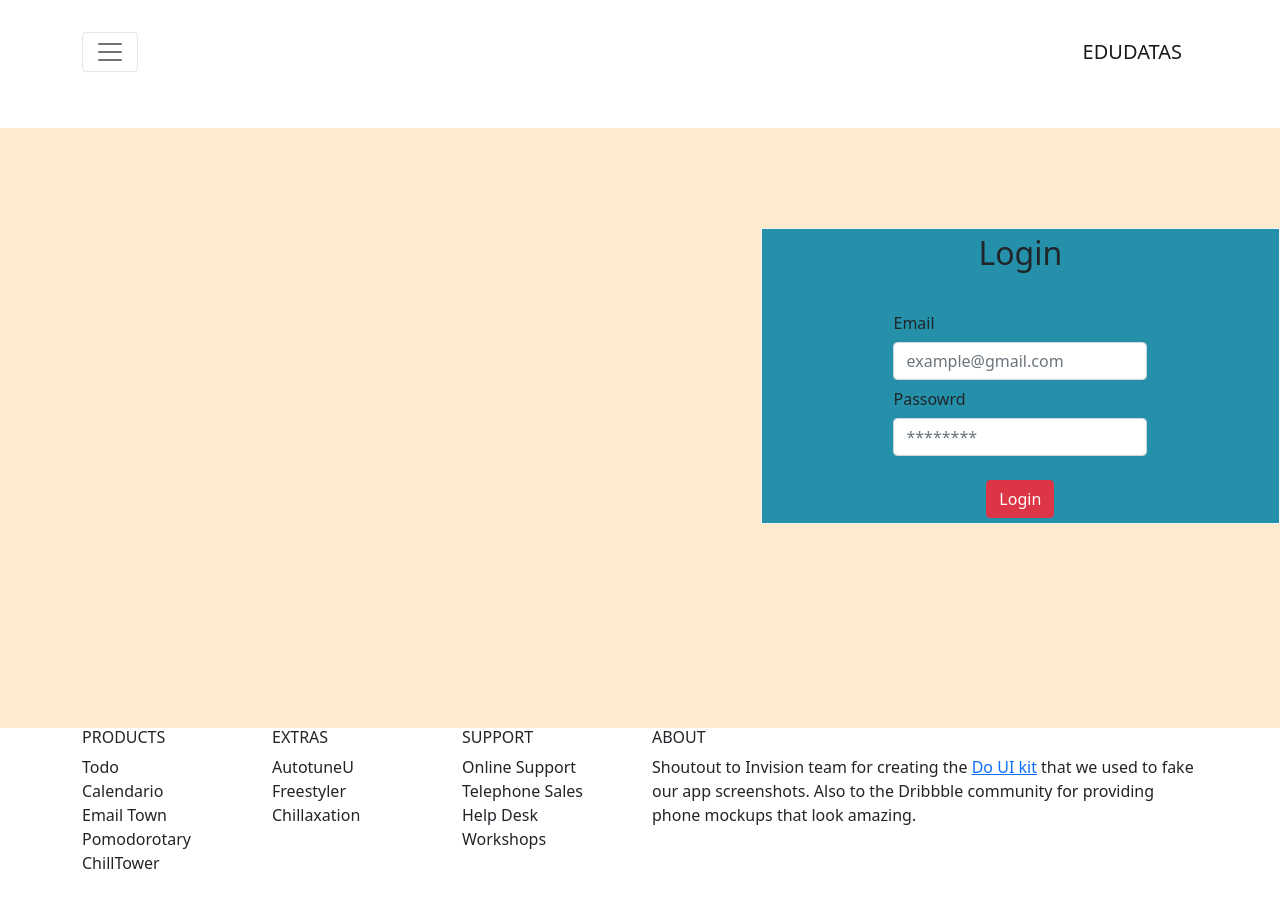
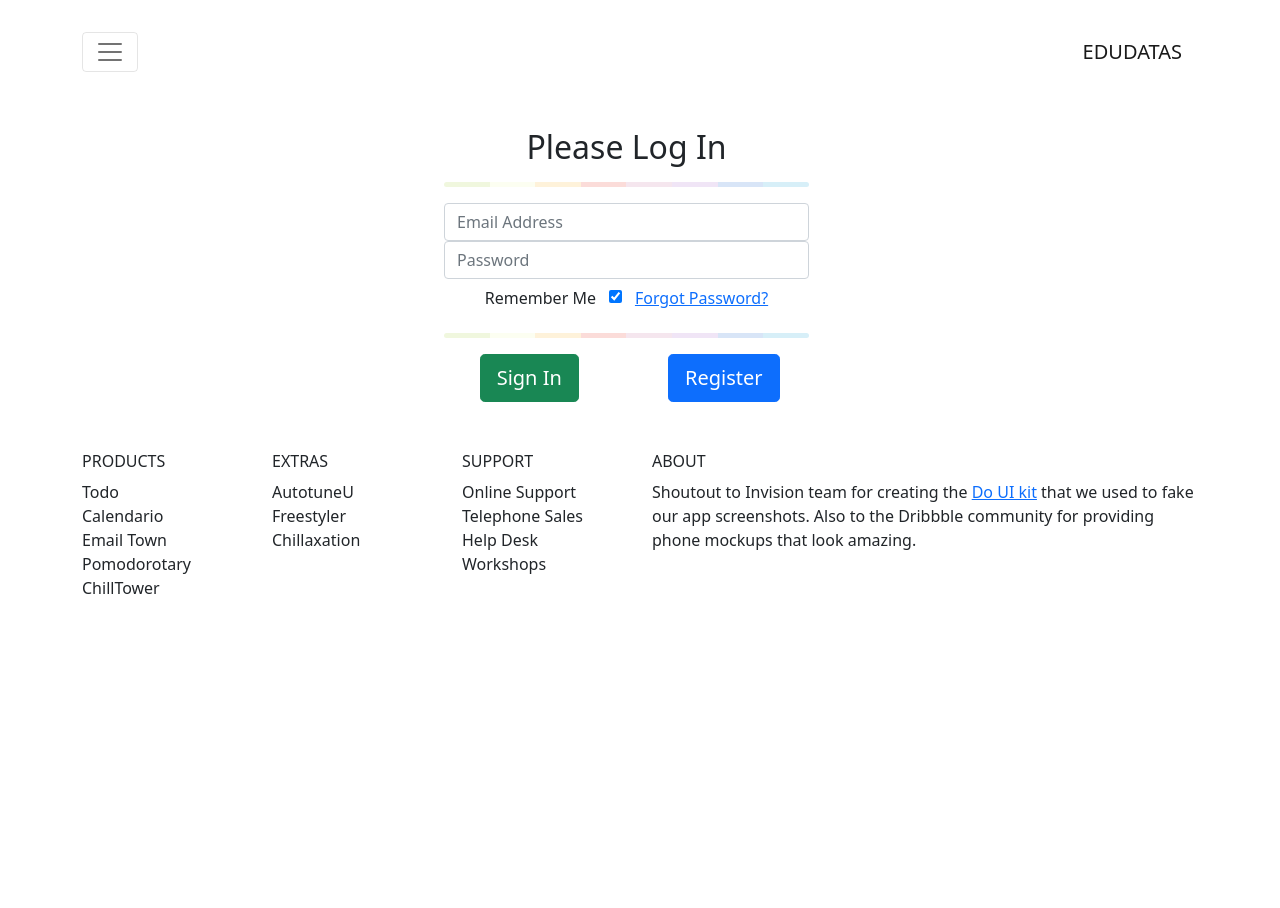
Before and after one commit to Paranav/tutor-on-click, an Angular app: page /login in a window 1280 px wide. Shown: the top 908 px of the page. After the commit the page ends 800 px from the top, so only its background shows below. Built offline with nearby package versions, Linux system fonts and the light colour scheme.

Commit message:
changed login page

```diff
--- a/src/app/login/login.component.css
+++ b/src/app/login/login.component.css
@@ -5,3 +5,13 @@
     margin-top: 100px;
     padding: 5px;
 }
+.colorgraph {
+    height: 5px;
+    border-top: 0;
+    background: #c4e17f;
+    border-radius: 5px;
+    background-image: -webkit-linear-gradient(left, #c4e17f, #c4e17f 12.5%, #f7fdca 12.5%, #f7fdca 25%, #fecf71 25%, #fecf71 37.5%, #f0776c 37.5%, #f0776c 50%, #db9dbe 50%, #db9dbe 62.5%, #c49cde 62.5%, #c49cde 75%, #669ae1 75%, #669ae1 87.5%, #62c2e4 87.5%, #62c2e4);
+    background-image: -moz-linear-gradient(left, #c4e17f, #c4e17f 12.5%, #f7fdca 12.5%, #f7fdca 25%, #fecf71 25%, #fecf71 37.5%, #f0776c 37.5%, #f0776c 50%, #db9dbe 50%, #db9dbe 62.5%, #c49cde 62.5%, #c49cde 75%, #669ae1 75%, #669ae1 87.5%, #62c2e4 87.5%, #62c2e4);
+    background-image: -o-linear-gradient(left, #c4e17f, #c4e17f 12.5%, #f7fdca 12.5%, #f7fdca 25%, #fecf71 25%, #fecf71 37.5%, #f0776c 37.5%, #f0776c 50%, #db9dbe 50%, #db9dbe 62.5%, #c49cde 62.5%, #c49cde 75%, #669ae1 75%, #669ae1 87.5%, #62c2e4 87.5%, #62c2e4);
+    background-image: linear-gradient(to right, #c4e17f, #c4e17f 12.5%, #f7fdca 12.5%, #f7fdca 25%, #fecf71 25%, #fecf71 37.5%, #f0776c 37.5%, #f0776c 50%, #db9dbe 50%, #db9dbe 62.5%, #c49cde 62.5%, #c49cde 75%, #669ae1 75%, #669ae1 87.5%, #62c2e4 87.5%, #62c2e4);
+  }
--- a/src/app/login/login.component.html
+++ b/src/app/login/login.component.html
@@ -1,12 +1,12 @@
 <app-nav-bar></app-nav-bar>
-<div style="background-color: blanchedalmond; height: 600px;">
+<!-- <div style="background-color: blanchedalmond; height: 600px;">
 <div class="row mb-3" >
     <div class="col-md-7"></div>
-    <div class="col-md-5 col-md-offset-5">
+    <div class="col-md-5 col-md-offset-5"> -->
 
         <!-- loginForm -->
 
-        <div class="box">
+        <!-- <div class="box">
             <div class="container">
                 <div class="row">
                     <div style="text-align: center;">
@@ -32,16 +32,52 @@
                 </div>
                 <span *ngIf="loginErrorMessage" style="color: rgb(255, 81, 81); font-weight: bold;">Invalid email or password</span>
                 <br>
-                <div style="text-align: center;">
+                <div style="text-align: center;"> -->
                     <!-- <div class="col-sm-3 col-offset-3"> -->
-                        <input type="submit" value="Login" class="btn btn-danger">
+                        <!-- <input type="submit" value="Login" class="btn btn-danger"> -->
                     <!-- </div> -->
-                </div>
+                <!-- </div>
             </form>
         </div>
     </div>
 </div>
-</div>
+</div> -->
+
+<div class="container text-center">
+
+    <div class="row" style="margin-top:20px;margin-bottom: 50px;margin-left: 350px;">
+        <div class="col-xs-12 col-sm-8 col-md-6 col-sm-offset-2 col-md-offset-3">
+            <form role="form" #loginForm="ngForm" (ngSubmit)="onSubmit(loginForm)">
+                <fieldset>
+                    <h2>Please Log In</h2>
+                    <hr class="colorgraph">
+                    <div class="form-group">
+                        <input type="email" name="email" id="email" class="form-control input-lg" placeholder="Email Address">
+                    </div>
+                    <div class="form-group">
+                        <input type="password" name="password" id="password" class="form-control input-lg" placeholder="Password">
+                    </div>
+                    <span *ngIf="loginErrorMessage" style="color: rgb(255, 81, 81); font-weight: bold;">Invalid email or password</span>
+                    <span class="button-checkbox">
+                        <button type="button" class="btn" data-color="info">Remember Me</button>
+                        <input type="checkbox" name="remember_me" id="remember_me" checked="checked" class="hidden">
+                        <a href="" class="btn btn-link pull-right">Forgot Password?</a>
+                    </span>
+                    <hr class="colorgraph">
+                    <div class="row">
+                        <div class="col-xs-6 col-sm-6 col-md-6">
+                            <input type="submit" class="btn btn-lg btn-success btn-block" value="Sign In">
+                        </div>
+                        <div class="col-xs-6 col-sm-6 col-md-6">
+                            <a href="http://localhost:4200/register" class="btn btn-lg btn-primary btn-block">Register</a>
+                        </div>
+                    </div>
+                </fieldset>
+            </form>
+        </div>
+    </div>
+
+    </div>
 
 <!-- footer -->
 
```
